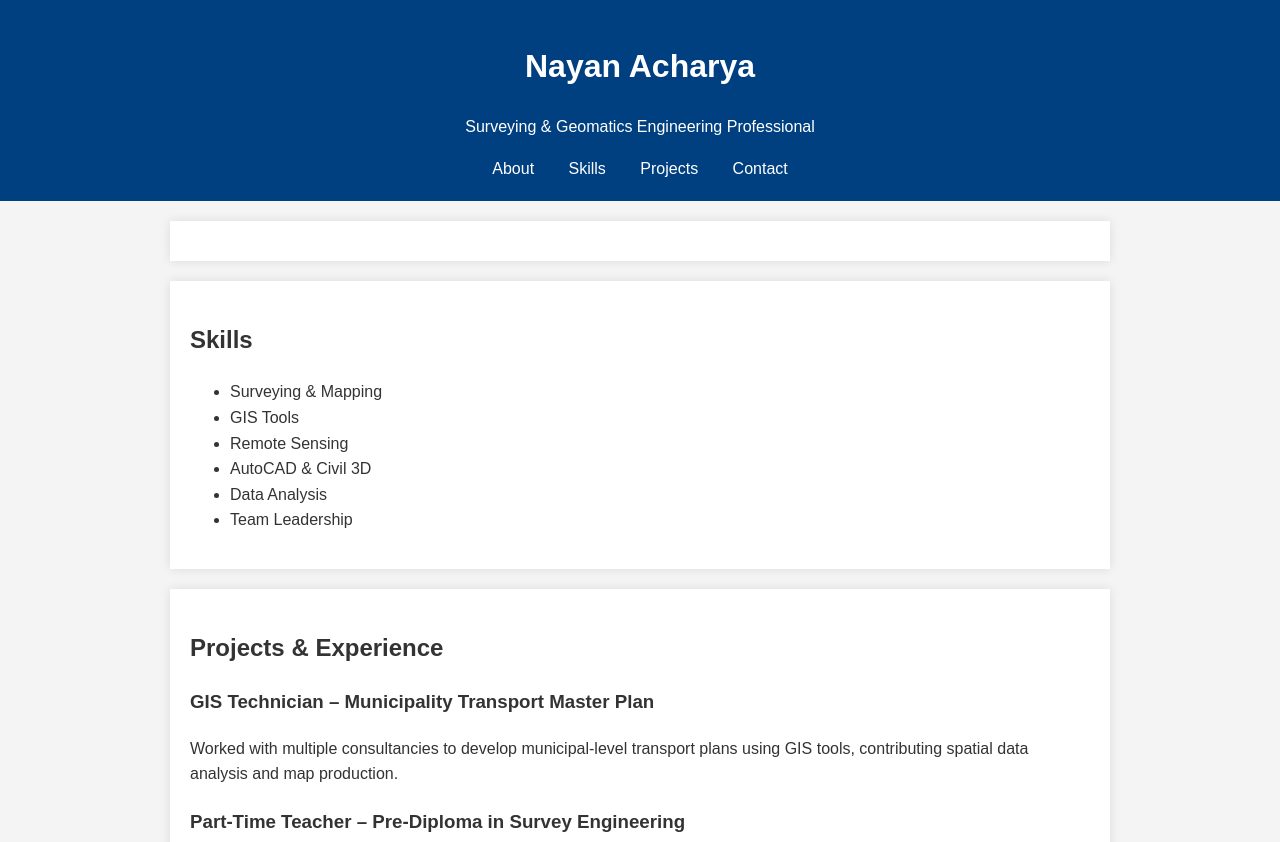
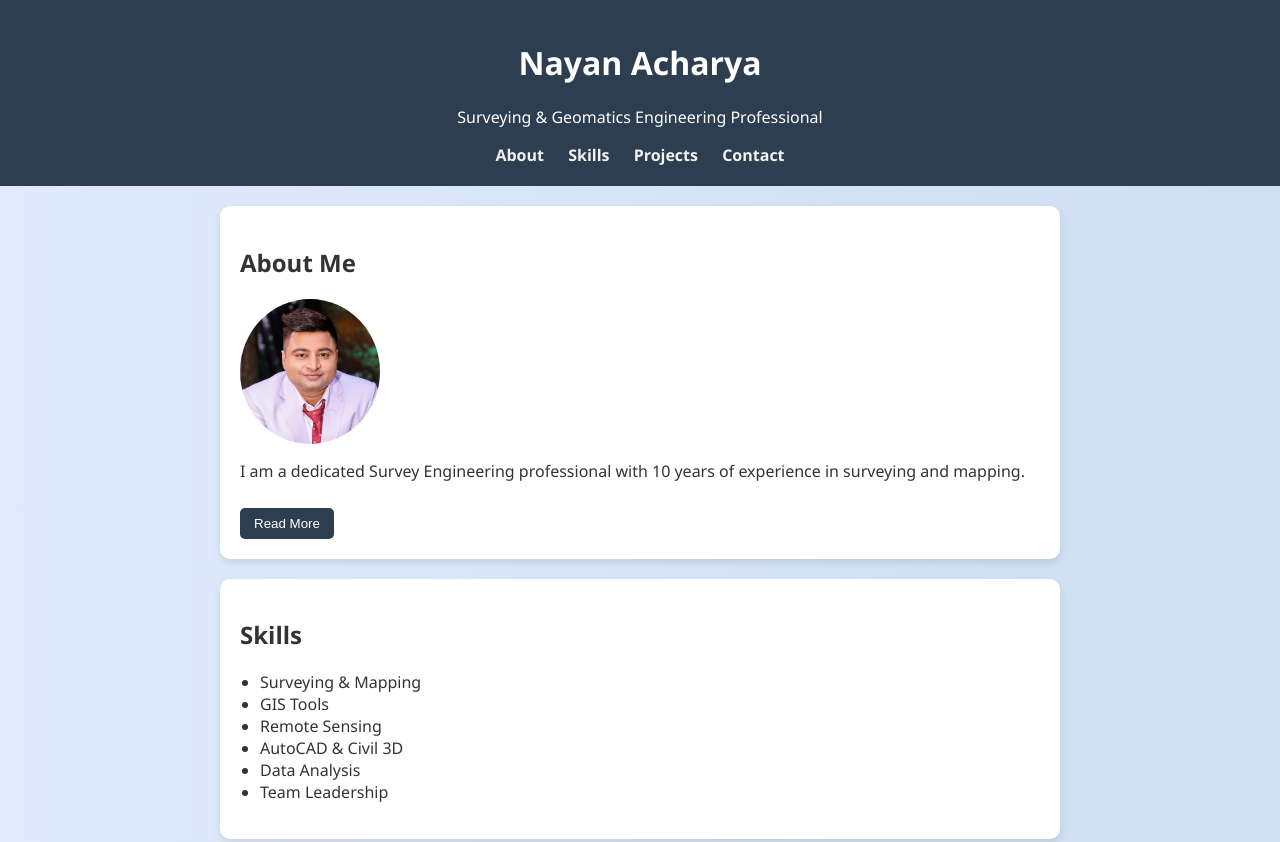
Before and after one commit to aankhaharu/AANKHAHARU, a plain HTML site: page index.html in a window 1280 px wide. Shown: the top 842 px of the page. Drawn offline with Linux system fonts and the light colour scheme.

Commit message:
Add files via upload

```diff
--- a/script.js
+++ b/script.js
@@ -29,55 +29,44 @@ window.addEventListener('scroll', () => {
   });
 });
 
-// Toggle 'Read More' in About section
+// Add About content and toggle Read More
+window.addEventListener('DOMContentLoaded', () => {
+  const aboutSection = document.querySelector('#about');
+  if (!aboutSection) return;
+
   const readMoreBtn = document.createElement('button');
   readMoreBtn.textContent = 'Read More';
-readMoreBtn.style.display = 'block';
-readMoreBtn.style.marginTop = '10px';
-readMoreBtn.style.padding = '8px 16px';
-readMoreBtn.style.backgroundColor = '#004080';
-readMoreBtn.style.color = '#fff';
-readMoreBtn.style.border = 'none';
-readMoreBtn.style.borderRadius = '5px';
-readMoreBtn.style.cursor = 'pointer';
+  readMoreBtn.className = 'read-more-btn';
 
-const aboutSection = document.querySelector('#about');
-const profileImg = `<div style="text-align:center;">
-  <img src="./nayan.jpg" alt="Nayan Acharya" class="profile-img" />
-</div>`;
+  const profileImg = '<img src="nayan.jpg" alt="Nayan Acharya" class="profile-img" />';
 
-const fullText = \`
+  const fullText = `
     <h2>About Me</h2>
-  \${profileImg}
+    ${profileImg}
     <p>
       I am a dedicated Survey Engineering professional with 10 years of experience in surveying and mapping. I hold a Junior Survey Training Certificate from the Land Management Training Centre, which provided me with a strong foundation in the field. Currently, I am pursuing a Bachelor’s degree in Geomatics Engineering from Kathmandu University to further enhance my expertise.
     </p>
     <p>
       I am passionate about learning, leadership, and working in dynamic environments. I enjoy collaborating with diverse teams to achieve shared goals and strive for continuous growth. Beyond my profession, I like engaging in creative and meaningful activities that fuel my drive to make a positive impact.
     </p>
-\`;
+  `;
 
-const truncatedText = \`
+  const truncatedText = `
     <h2>About Me</h2>
-  \${profileImg}
+    ${profileImg}
     <p>
       I am a dedicated Survey Engineering professional with 10 years of experience in surveying and mapping.
     </p>
-\`;
+  `;
 
   let isExpanded = false;
   aboutSection.innerHTML = truncatedText;
   aboutSection.appendChild(readMoreBtn);
 
   readMoreBtn.addEventListener('click', () => {
-  if (isExpanded) {
-    aboutSection.innerHTML = truncatedText;
+    aboutSection.innerHTML = isExpanded ? truncatedText : fullText;
     aboutSection.appendChild(readMoreBtn);
-    readMoreBtn.textContent = 'Read More';
-  } else {
-    aboutSection.innerHTML = fullText;
-    aboutSection.appendChild(readMoreBtn);
-    readMoreBtn.textContent = 'Read Less';
-  }
+    readMoreBtn.textContent = isExpanded ? 'Read More' : 'Read Less';
     isExpanded = !isExpanded;
   });
+});
--- a/style.css
+++ b/style.css
@@ -1,51 +1,62 @@
 body {
-  font-family: Arial, sans-serif;
+  font-family: 'Segoe UI', Tahoma, Geneva, Verdana, sans-serif;
+  background: linear-gradient(to right, #e0eafc, #cfdef3);
   margin: 0;
-  padding: 0;
-  line-height: 1.6;
-  background: #f4f4f4;
   color: #333;
 }
 
 header {
-  background: #004080;
-  color: #fff;
-  padding: 20px 0;
+  background: #2c3e50;
+  color: white;
+  padding: 20px;
   text-align: center;
 }
 
-nav a {
-  color: #fff;
-  margin: 0 15px;
+header nav a {
+  color: #f1f1f1;
+  margin: 0 10px;
   text-decoration: none;
+  font-weight: bold;
 }
 
-nav a.active {
-  border-bottom: 2px solid yellow;
+header nav a.active {
+  border-bottom: 2px solid #f1c40f;
 }
 
 section {
+  background: white;
+  margin: 20px auto;
   padding: 20px;
-  background: #fff;
-  margin: 20px auto;
-  max-width: 900px;
-  box-shadow: 0 0 10px rgba(0,0,0,0.1);
-}
-
-.project {
-  margin-bottom: 20px;
+  max-width: 800px;
+  border-radius: 10px;
+  box-shadow: 0 4px 8px rgba(0,0,0,0.1);
 }
 
 footer {
   text-align: center;
-  padding: 10px;
-  background: #222;
-  color: #fff;
+  background: #2c3e50;
+  color: white;
+  padding: 15px 0;
+  margin-top: 40px;
+}
+
+ul {
+  padding-left: 20px;
 }
 
 .profile-img {
-  width: 150px;
-  height: auto;
+  width: 140px;
   border-radius: 50%;
-  margin: 10px auto;
+  display: block;
+  margin-bottom: 15px;
 }
+
+.read-more-btn {
+  background: #2c3e50;
+  color: white;
+  border: none;
+  padding: 8px 14px;
+  border-radius: 5px;
+  cursor: pointer;
+  margin-top: 10px;
+}
```
Lines whose indentation alone changed are shown as unchanged.
